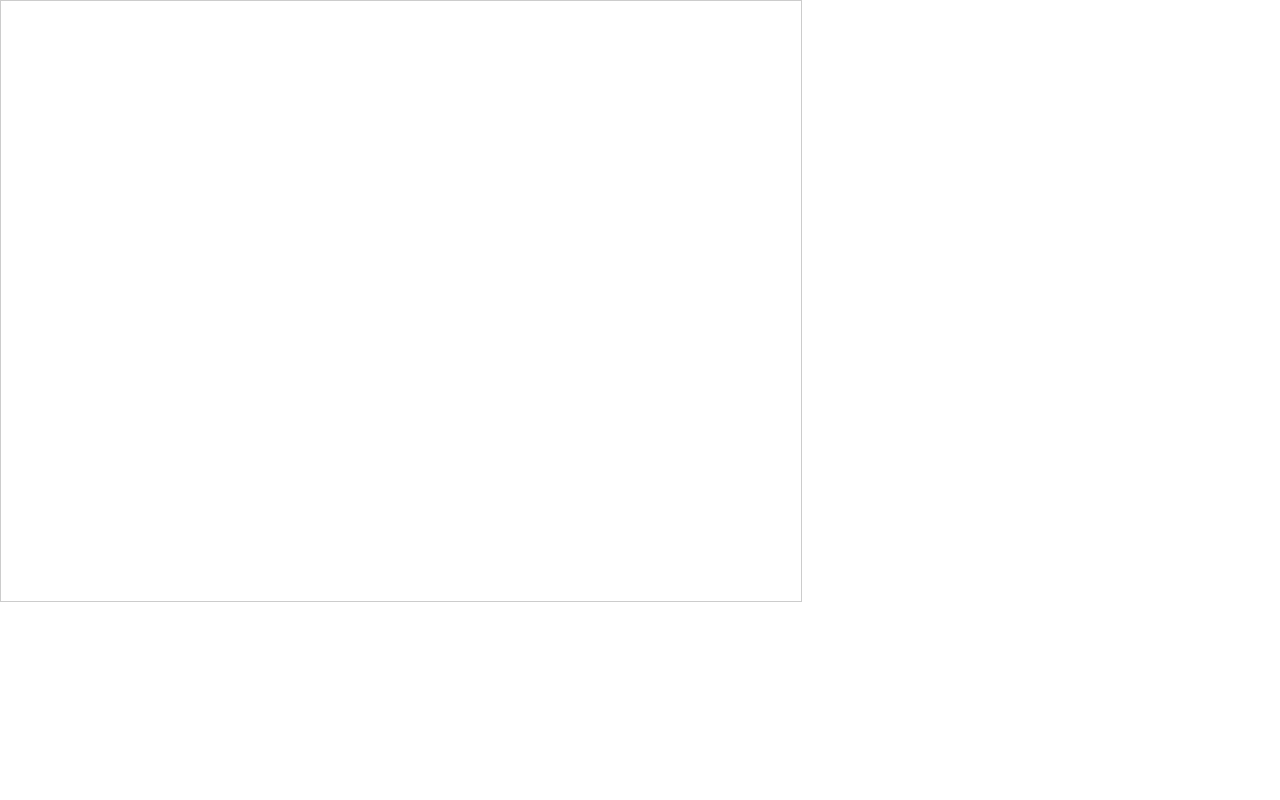
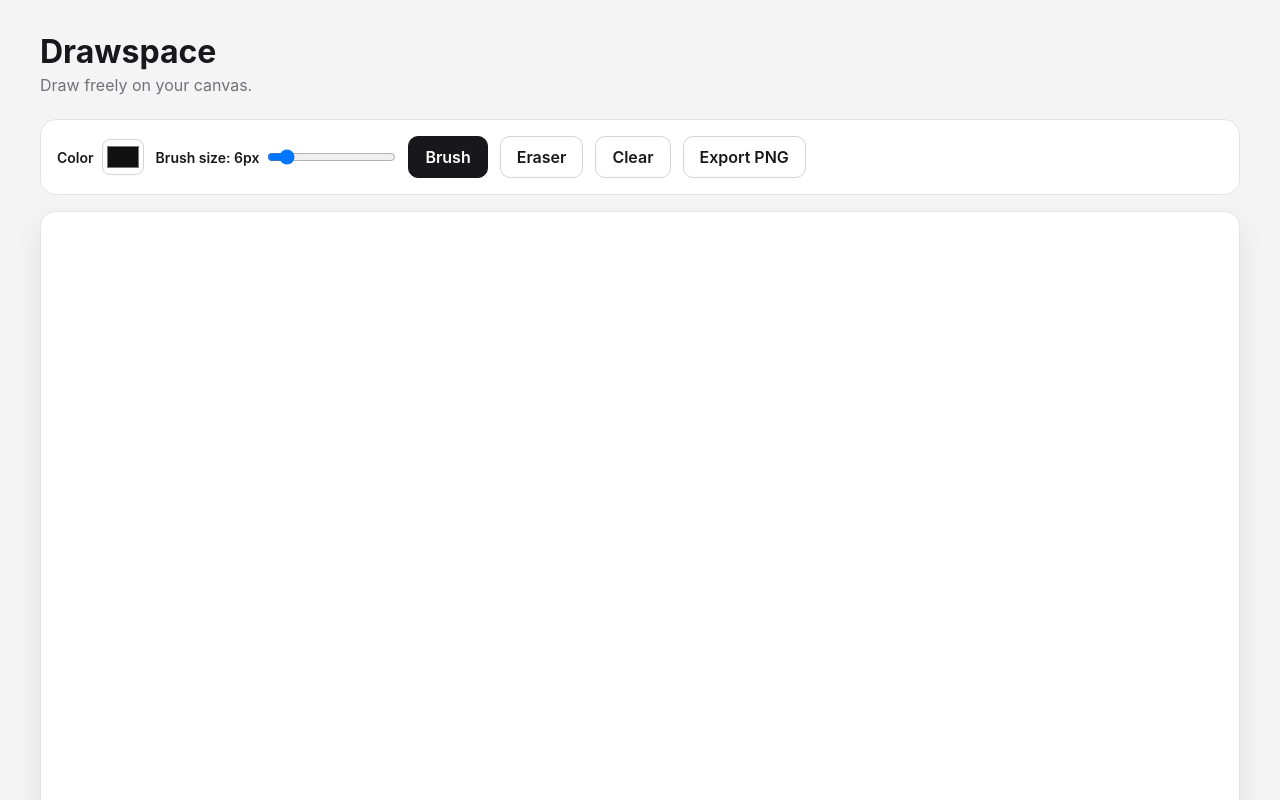
Before and after one commit to lina98st/drawspace, a React (Vite) app: page / in a window 1280 px wide. Shown: the top 800 px of the page. Built offline with nearby package versions, Linux system fonts and the light colour scheme.

Commit message:
Add initial drawing canvas with toolbar

```diff
--- /dev/null
+++ b/src/App.css
@@ -0,0 +1,117 @@
+.app {
+  min-height: 100vh;
+  padding: 32px;
+  background: #f4f4f5;
+  color: #18181b;
+}
+
+.header {
+  width: min(1200px, 100%);
+  margin: 0 auto 24px;
+}
+
+.header h1 {
+  font-size: 32px;
+  margin-bottom: 4px;
+}
+
+.header p {
+  color: #71717a;
+}
+
+.workspace {
+  width: min(1200px, 100%);
+  margin: 0 auto;
+}
+
+.toolbar {
+  display: flex;
+  flex-wrap: wrap;
+  align-items: center;
+  gap: 12px;
+  padding: 16px;
+  margin-bottom: 16px;
+  background: #ffffff;
+  border: 1px solid #e4e4e7;
+  border-radius: 16px;
+}
+
+.control {
+  display: flex;
+  align-items: center;
+  gap: 8px;
+  font-size: 14px;
+  font-weight: 600;
+}
+
+.brush-control {
+  min-width: 220px;
+}
+
+input[type="color"] {
+  width: 42px;
+  height: 36px;
+  padding: 2px;
+  border: 1px solid #d4d4d8;
+  border-radius: 8px;
+  background: transparent;
+  cursor: pointer;
+}
+
+input[type="range"] {
+  flex: 1;
+  cursor: pointer;
+}
+
+button {
+  padding: 10px 16px;
+  border: 1px solid #d4d4d8;
+  border-radius: 10px;
+  background: #ffffff;
+  color: #18181b;
+  font-weight: 600;
+  cursor: pointer;
+}
+
+button:hover {
+  background: #f4f4f5;
+}
+
+button.active {
+  background: #18181b;
+  color: #ffffff;
+  border-color: #18181b;
+}
+
+.canvas-container {
+  overflow: hidden;
+  background: #ffffff;
+  border: 1px solid #e4e4e7;
+  border-radius: 16px;
+  box-shadow: 0 12px 30px rgb(0 0 0 / 8%);
+}
+
+.drawing-canvas {
+  display: block;
+  width: 100%;
+  height: auto;
+  aspect-ratio: 3 / 2;
+  background: #ffffff;
+  cursor: crosshair;
+  touch-action: none;
+}
+
+@media (max-width: 600px) {
+  .app {
+    padding: 16px;
+  }
+
+  .toolbar {
+    align-items: stretch;
+  }
+
+  .control,
+  button {
+    width: 100%;
+  }
+}
--- a/src/App.tsx
+++ b/src/App.tsx
@@ -1,15 +1,218 @@
-import { useRef } from "react";
+import { useEffect, useRef, useState } from "react";
+import "./App.css";
 
 function App() {
   const canvasRef = useRef<HTMLCanvasElement>(null);
+  const isDrawingRef = useRef(false);
+
+  const [color, setColor] = useState("#111111");
+  const [brushSize, setBrushSize] = useState(6);
+  const [isEraser, setIsEraser] = useState(false);
+
+  useEffect(() => {
+    const canvas = canvasRef.current;
+
+    if (!canvas) {
+      return;
+    }
+
+    const context = canvas.getContext("2d");
+
+    if (!context) {
+      return;
+    }
+
+    context.lineCap = "round";
+    context.lineJoin = "round";
+  }, []);
+
+  const getPointerPosition = (event: React.PointerEvent<HTMLCanvasElement>) => {
+    const canvas = canvasRef.current;
+
+    if (!canvas) {
+      return null;
+    }
+
+    const rectangle = canvas.getBoundingClientRect();
+
+    return {
+      x: (event.clientX - rectangle.left) * (canvas.width / rectangle.width),
+      y: (event.clientY - rectangle.top) * (canvas.height / rectangle.height),
+    };
+  };
+
+  const startDrawing = (event: React.PointerEvent<HTMLCanvasElement>) => {
+    const canvas = canvasRef.current;
+    const context = canvas?.getContext("2d");
+    const position = getPointerPosition(event);
+
+    if (!canvas || !context || !position) {
+      return;
+    }
+
+    isDrawingRef.current = true;
+    canvas.setPointerCapture(event.pointerId);
+
+    context.beginPath();
+    context.moveTo(position.x, position.y);
+  };
+
+  const draw = (event: React.PointerEvent<HTMLCanvasElement>) => {
+    if (!isDrawingRef.current) {
+      return;
+    }
+
+    const canvas = canvasRef.current;
+    const context = canvas?.getContext("2d");
+    const position = getPointerPosition(event);
+
+    if (!context || !position) {
+      return;
+    }
+
+    context.lineWidth = brushSize;
+    context.strokeStyle = color;
+    context.globalCompositeOperation = isEraser
+      ? "destination-out"
+      : "source-over";
+
+    context.lineTo(position.x, position.y);
+    context.stroke();
+  };
+
+  const stopDrawing = (event: React.PointerEvent<HTMLCanvasElement>) => {
+    const canvas = canvasRef.current;
+    const context = canvas?.getContext("2d");
+
+    if (!canvas || !context || !isDrawingRef.current) {
+      return;
+    }
+
+    isDrawingRef.current = false;
+    context.closePath();
+
+    if (canvas.hasPointerCapture(event.pointerId)) {
+      canvas.releasePointerCapture(event.pointerId);
+    }
+  };
+
+  const clearCanvas = () => {
+    const canvas = canvasRef.current;
+    const context = canvas?.getContext("2d");
+
+    if (!canvas || !context) {
+      return;
+    }
+
+    context.clearRect(0, 0, canvas.width, canvas.height);
+  };
+
+  const exportCanvas = () => {
+    const canvas = canvasRef.current;
+
+    if (!canvas) {
+      return;
+    }
+
+    const exportCanvasElement = document.createElement("canvas");
+    const exportContext = exportCanvasElement.getContext("2d");
+
+    exportCanvasElement.width = canvas.width;
+    exportCanvasElement.height = canvas.height;
+
+    if (!exportContext) {
+      return;
+    }
+
+    exportContext.fillStyle = "#ffffff";
+    exportContext.fillRect(
+      0,
+      0,
+      exportCanvasElement.width,
+      exportCanvasElement.height,
+    );
+
+    exportContext.drawImage(canvas, 0, 0);
+
+    const link = document.createElement("a");
+    link.download = "drawspace.png";
+    link.href = exportCanvasElement.toDataURL("image/png");
+    link.click();
+  };
 
   return (
-    <canvas
-      ref={canvasRef}
-      width={800}
-      height={600}
-      style={{ border: "1px solid #ccc" }}
-    />
+    <main className="app">
+      <header className="header">
+        <div>
+          <h1>Drawspace</h1>
+          <p>Draw freely on your canvas.</p>
+        </div>
+      </header>
+
+      <section className="workspace">
+        <div className="toolbar">
+          <label className="control">
+            <span>Color</span>
+
+            <input
+              type="color"
+              value={color}
+              disabled={isEraser}
+              onChange={(event) => setColor(event.target.value)}
+            />
+          </label>
+
+          <label className="control brush-control">
+            <span>Brush size: {brushSize}px</span>
+
+            <input
+              type="range"
+              min="1"
+              max="50"
+              value={brushSize}
+              onChange={(event) => setBrushSize(Number(event.target.value))}
+            />
+          </label>
+
+          <button
+            type="button"
+            className={!isEraser ? "active" : ""}
+            onClick={() => setIsEraser(false)}
+          >
+            Brush
+          </button>
+
+          <button
+            type="button"
+            className={isEraser ? "active" : ""}
+            onClick={() => setIsEraser(true)}
+          >
+            Eraser
+          </button>
+
+          <button type="button" onClick={clearCanvas}>
+            Clear
+          </button>
+
+          <button type="button" onClick={exportCanvas}>
+            Export PNG
+          </button>
+        </div>
+
+        <div className="canvas-container">
+          <canvas
+            ref={canvasRef}
+            width={1200}
+            height={800}
+            onPointerDown={startDrawing}
+            onPointerMove={draw}
+            onPointerUp={stopDrawing}
+            onPointerCancel={stopDrawing}
+            className="drawing-canvas"
+          />
+        </div>
+      </section>
+    </main>
   );
 }
 
--- a/src/index.css
+++ b/src/index.css
@@ -1,5 +1,25 @@
+*,
+*::before,
+*::after {
+  box-sizing: border-box;
+}
+
 * {
   margin: 0;
   padding: 0;
-  box-sizing: border-box;
 }
+
+html,
+body,
+#root {
+  min-height: 100%;
+}
+
+body {
+  font-family: Inter, system-ui, sans-serif;
+}
+
+button,
+input {
+  font: inherit;
+}
```
